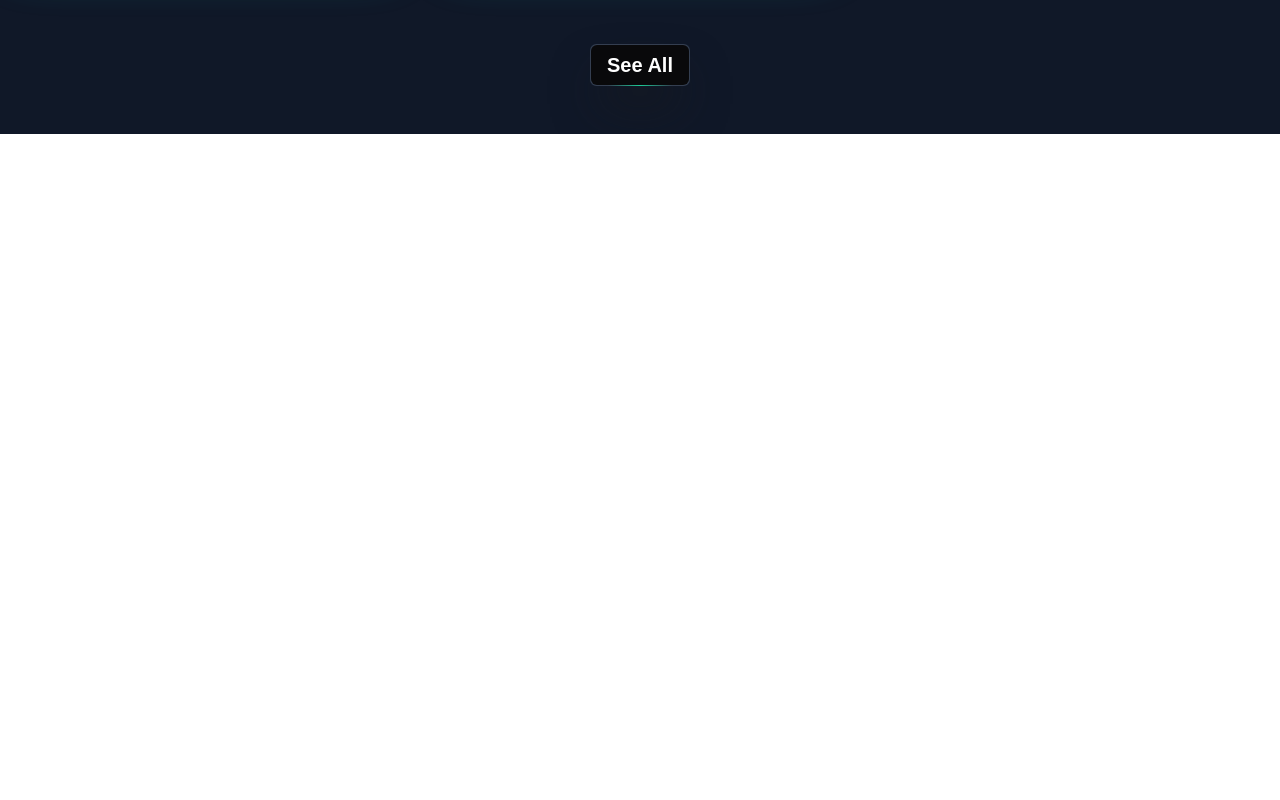
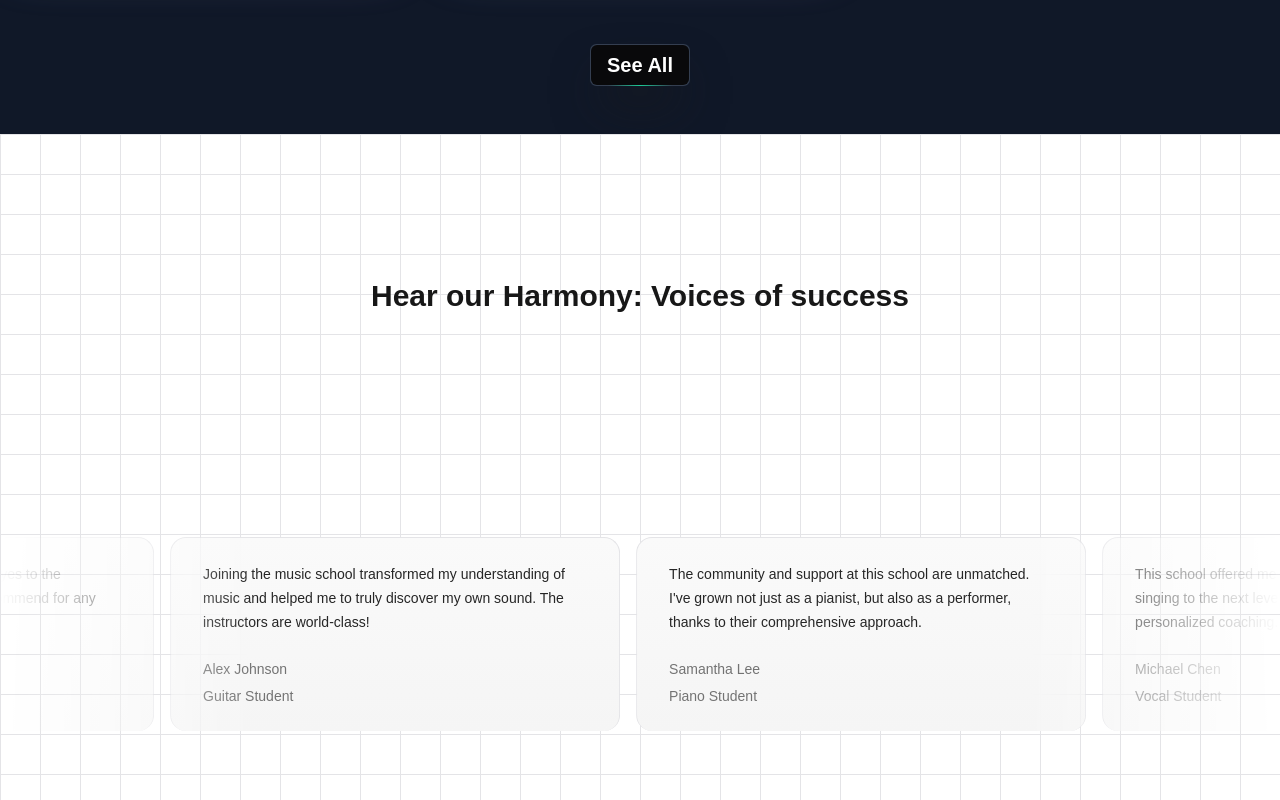
Before and after one commit to bishwas350/music_site, a Next.js app: page / in a window 1280 px wide. Shown: the part 1300-2100 px from the top of the page. Before the commit the page ends 1434 px from the top, so only its background shows below. Built offline with nearby package versions, Linux system fonts and the light colour scheme.

Commit message:
infinite card added

```diff
--- /dev/null
+++ b/src/app/component/InfaniteCard.tsx
@@ -0,0 +1,61 @@
+import React from 'react'
+import { InfiniteMovingCards } from './ui/infinite-moving-cards';
+import { cn } from '../utils/cn';
+
+function InfaniteCard() {
+    const musicSchoolTestimonials = [
+        {
+          quote:
+            'Joining the music school transformed my understanding of music and helped me to truly discover my own sound. The instructors are world-class!',
+          name: 'Alex Johnson',
+          title: 'Guitar Student',
+        },
+        {
+          quote:
+            "The community and support at this school are unmatched. I've grown not just as a pianist, but also as a performer, thanks to their comprehensive approach.",
+          name: 'Samantha Lee',
+          title: 'Piano Student',
+        },
+        {
+          quote:
+            "This school offered me the tools and confidence to take my singing to the next level. I'm endlessly grateful for the personalized coaching.",
+          name: 'Michael Chen',
+          title: 'Vocal Student',
+        },
+        {
+          quote:
+            'As a violinist, finding the right mentor can be challenging, but this school matched me with a teacher who truly understands my goals and challenges.',
+          name: 'Emily Taylor',
+          title: 'Violin Student',
+        },
+        {
+          quote:
+            'The production courses here opened my eyes to the intricacies of music production. Highly recommend for any aspiring producers!',
+          name: 'Chris Morales',
+          title: 'Music Production Student',
+        },
+      ];
+  return (
+    <>
+        <div className="relative flex h-[50rem] w-full items-center justify-center bg-white dark:bg-black">
+        <div className={cn(
+          "absolute inset-0",
+          "[background-size:40px_40px]",
+          "[background-image:linear-gradient(to_right,#e4e4e7_1px,transparent_1px),linear-gradient(to_bottom,#e4e4e7_1px,transparent_1px)]",
+          "dark:[background-image:linear-gradient(to_right,#262626_1px,transparent_1px),linear-gradient(to_bottom,#262626_1px,transparent_1px)]",
+        )}>
+        <h2 className='text-3xl font-bold text-center mt-36 z-10 '>Hear our Harmony: Voices of success</h2>
+    <div className="h-[40rem] rounded-md flex flex-col antialiased  dark:bg-grid-white/[0.05] items-center justify-center relative overflow-hidden px-4 sm:px-6 lg:px-8">
+      <InfiniteMovingCards
+        items={musicSchoolTestimonials}
+        direction="right"
+        speed="slow"
+      />
+    </div>
+    </div>
+        </div>
+    </>
+  )
+}
+
+export default InfaniteCard
--- /dev/null
+++ b/src/app/component/ui/infinite-moving-cards.tsx
@@ -0,0 +1,117 @@
+"use client";
+
+import { cn } from "../../utils/cn";
+import React, { useEffect, useState } from "react";
+
+export const InfiniteMovingCards = ({
+  items,
+  direction = "left",
+  speed = "fast",
+  pauseOnHover = true,
+  className,
+}: {
+  items: {
+    quote: string;
+    name: string;
+    title: string;
+  }[];
+  direction?: "left" | "right";
+  speed?: "fast" | "normal" | "slow";
+  pauseOnHover?: boolean;
+  className?: string;
+}) => {
+  const containerRef = React.useRef<HTMLDivElement>(null);
+  const scrollerRef = React.useRef<HTMLUListElement>(null);
+
+  useEffect(() => {
+    addAnimation();
+  }, []);
+  const [start, setStart] = useState(false);
+  function addAnimation() {
+    if (containerRef.current && scrollerRef.current) {
+      const scrollerContent = Array.from(scrollerRef.current.children);
+
+      scrollerContent.forEach((item) => {
+        const duplicatedItem = item.cloneNode(true);
+        if (scrollerRef.current) {
+          scrollerRef.current.appendChild(duplicatedItem);
+        }
+      });
+
+      getDirection();
+      getSpeed();
+      setStart(true);
+    }
+  }
+  const getDirection = () => {
+    if (containerRef.current) {
+      if (direction === "left") {
+        containerRef.current.style.setProperty(
+          "--animation-direction",
+          "forwards",
+        );
+      } else {
+        containerRef.current.style.setProperty(
+          "--animation-direction",
+          "reverse",
+        );
+      }
+    }
+  };
+  const getSpeed = () => {
+    if (containerRef.current) {
+      if (speed === "fast") {
+        containerRef.current.style.setProperty("--animation-duration", "20s");
+      } else if (speed === "normal") {
+        containerRef.current.style.setProperty("--animation-duration", "40s");
+      } else {
+        containerRef.current.style.setProperty("--animation-duration", "80s");
+      }
+    }
+  };
+  return (
+    <div
+      ref={containerRef}
+      className={cn(
+        "scroller relative z-20 max-w-7xl overflow-hidden [mask-image:linear-gradient(to_right,transparent,white_20%,white_80%,transparent)]",
+        className,
+      )}
+    >
+      <ul
+        ref={scrollerRef}
+        className={cn(
+          "flex w-max min-w-full shrink-0 flex-nowrap gap-4 py-4",
+          start && "animate-scroll",
+          pauseOnHover && "hover:[animation-play-state:paused]",
+        )}
+      >
+        {items.map((item, idx) => (
+          <li
+            className="relative w-[350px] max-w-full shrink-0 rounded-2xl border border-b-0 border-zinc-200 bg-[linear-gradient(180deg,#fafafa,#f5f5f5)] px-8 py-6 md:w-[450px] dark:border-zinc-700 dark:bg-[linear-gradient(180deg,#27272a,#18181b)]"
+            key={item.name}
+          >
+            <blockquote>
+              <div
+                aria-hidden="true"
+                className="user-select-none pointer-events-none absolute -top-0.5 -left-0.5 -z-1 h-[calc(100%_+_4px)] w-[calc(100%_+_4px)]"
+              ></div>
+              <span className="relative z-20 text-sm leading-[1.6] font-normal text-neutral-800 dark:text-gray-100">
+                {item.quote}
+              </span>
+              <div className="relative z-20 mt-6 flex flex-row items-center">
+                <span className="flex flex-col gap-1">
+                  <span className="text-sm leading-[1.6] font-normal text-neutral-500 dark:text-gray-400">
+                    {item.name}
+                  </span>
+                  <span className="text-sm leading-[1.6] font-normal text-neutral-500 dark:text-gray-400">
+                    {item.title}
+                  </span>
+                </span>
+              </div>
+            </blockquote>
+          </li>
+        ))}
+      </ul>
+    </div>
+  );
+};
--- a/src/app/globals.css
+++ b/src/app/globals.css
@@ -1,4 +1,16 @@
 @import "tailwindcss";
+
+@theme inline {
+  --animate-scroll: scroll var(--animation-duration, 40s) var(--animation-direction, forwards) linear infinite;
+
+  @keyframes scroll {
+    to {
+      transform: translate(calc(-50% - 0.5rem));
+    }
+  }
+}
+
+
 
 @theme inline {
   --animate-spotlight: spotlight 2s ease 0.75s 1 forwards;
--- a/src/app/page.tsx
+++ b/src/app/page.tsx
@@ -1,5 +1,6 @@
 import FutureCorse from "./component/FutureCorse"
 import HeroSection from "./component/HeroSection"
+import InfaniteCard from "./component/InfaniteCard"
 
 
 const Home = () => {
@@ -9,6 +10,7 @@
       <div className="">
         <HeroSection/>
         <FutureCorse/>
+        <InfaniteCard/>
       </div>
     </main>
     </>
```
